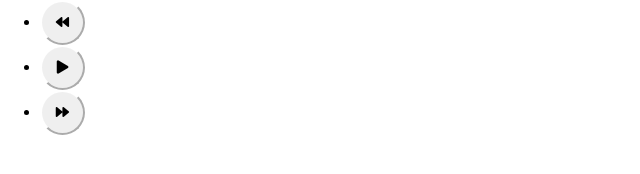
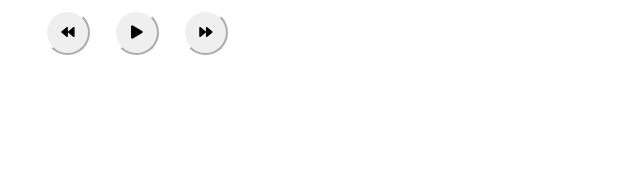
Before and after one commit to ArxnA/HWLAB, a plain HTML site: page index.html in a window 1280 px wide. Shown: the whole page, without its empty margins (0-640 px from the left). Drawn offline with Linux system fonts and the light colour scheme.

Commit message:
tarh nahayi dokmeha

```diff
--- a/index.html
+++ b/index.html
@@ -10,12 +10,16 @@
 </head>
 
 <body>
+    <div class="aa">
+        <ul class="Buttoms">
+            <li><button class="back fas fa-backward"></button></li>
+            <li><button class="play fas fa-play"></button></li>
+            <li><button class="for fas fa-forward" ></button></li>
+        </ul>
 
-        <ul class="Buttoms">
-             <li><button class="back fas fa-backward"></button></li>
-             <li><button class="play fas fa-play"></button></li>
-             <li><button class="for fas fa-forward" ></button></li>
-         </ul>
+    </div>
+
+
 
 
 </body>
--- a/style.css
+++ b/style.css
@@ -52,3 +52,24 @@ song writers while mouseover{
 .play while mouseover -> {
     border-color: #bebebe;
 }
+
+ul{
+    margin-left: -4.7px;
+    margin-top: 10px;
+}
+li{
+    display: inline;
+    padding: 10px;
+}
+.play:hover{
+    cursor: pointer;
+    border-color: #bebebe;
+}
+.for:hover{
+    cursor: pointer;
+    border-color: #bebebe;
+}
+.back:hover{
+    cursor: pointer;
+    border-color: #bebebe;
+}
```
